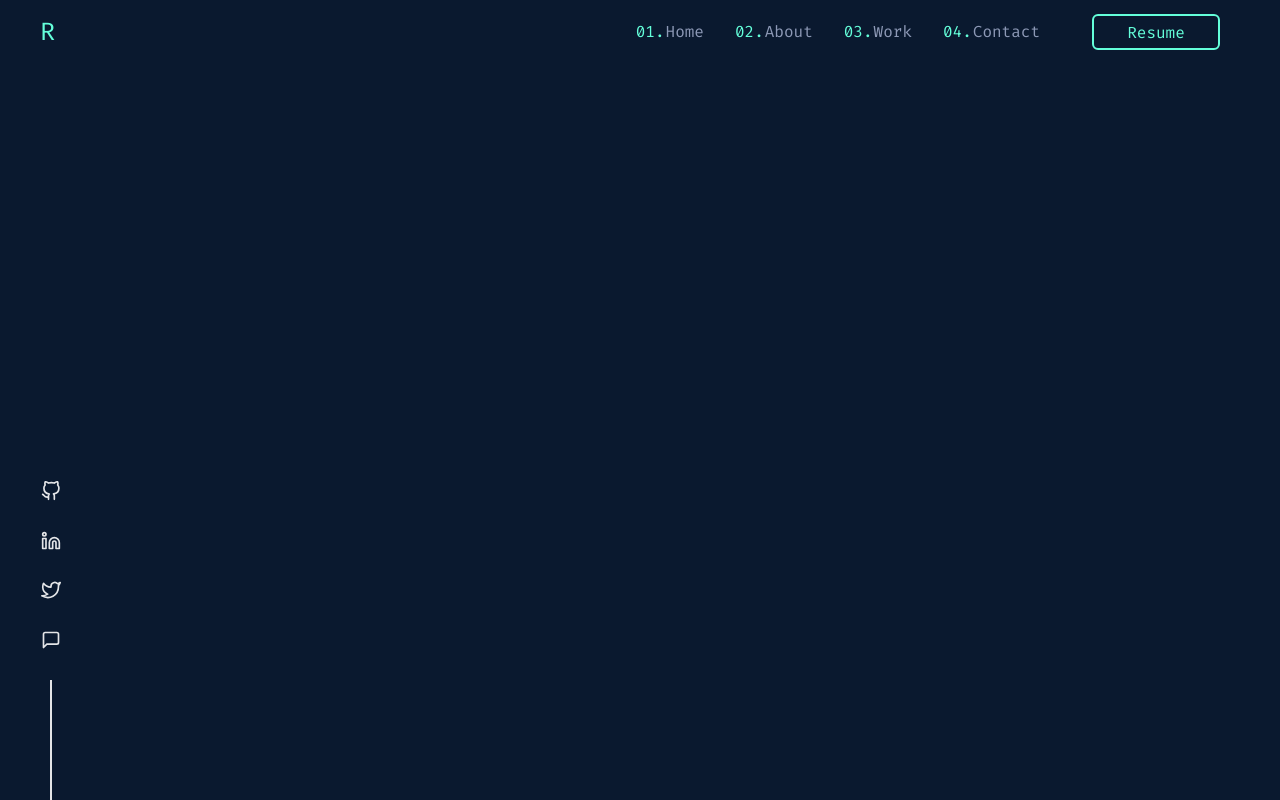
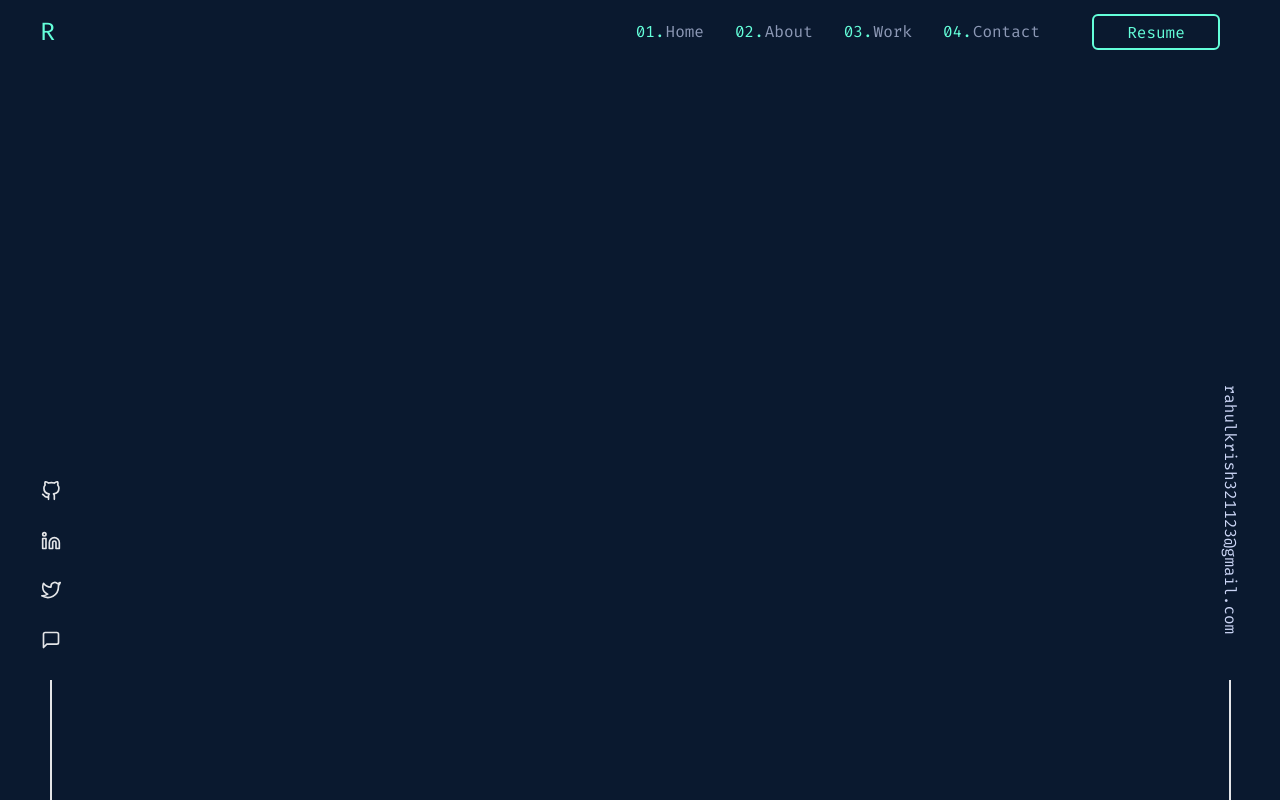
Before and after one commit to RahulKrishna-A/Portfolio, a React (Vite) app in the folder Portfolio/: page / in a window 1280 px wide. Built offline with nearby package versions, Linux system fonts and the light colour scheme.

Commit message:
added feature-right

```diff
--- a/Portfolio/src/Sections/Comps Stylesheets/Feature_sides_left.css
+++ b/Portfolio/src/Sections/Comps Stylesheets/Feature_sides_left.css
@@ -61,3 +61,34 @@ li{
     width: 0;
     border: 1px solid rgba(255, 255, 255, 0.89);
 }
+
+/*------------------Right*/
+#feature_right{
+    animation: appear 1.1s ease-in-out ;
+    display: flex;
+    width: 20px;
+    flex-direction:column ;
+    justify-content: center;
+    align-items: center;
+    /*background-color: #2f81f7;*/
+    position: fixed;
+    bottom: 0;
+    right: 40px;
+}
+
+.feature_right_a__mail{
+
+    font-family: var(--font-mono);
+    /*rotate: y -270deg;*/
+    color: #ccd6f6;
+    text-decoration: None;
+    /*height: 40vh;*/
+    transform: rotate(90deg);
+    transform-origin: center center  ;
+    margin-bottom: 20vh;
+}
+
+.feature_right_a__mail:hover{
+    color: var(--green);
+
+}
--- /dev/null
+++ b/Portfolio/src/Sections/Comps/Feature_sides_Right.jsx
@@ -0,0 +1,14 @@
+function Feature_sides_Right(){
+    return(
+
+        <div id = {"feature_right"}>
+            <a className={"feature_right_a__mail"} href={"mailto:rahulkrish321123@gmail.com"}>rahulkrish321123@gmail.com</a>
+            <div className={"Line"}>
+
+            </div>
+        </div>
+    )
+}
+
+
+export default Feature_sides_Right
--- a/Portfolio/src/Sections/Home.jsx
+++ b/Portfolio/src/Sections/Home.jsx
@@ -3,6 +3,7 @@ import Nav from "./Comps/Nav.jsx";
 import React, { useState, useEffect } from 'react';
 import {color} from "framer-motion";
 import Feature_sides_left from "./Comps/Feature_sides_left.jsx";
+import Feature_sides_Right from "./Comps/Feature_sides_Right.jsx";
 
 
 function Home(){
@@ -26,6 +27,7 @@ function Home(){
         <div className={"Section_Container Whole_app"}>
             <Nav hamburgerMenu={windowWidth>=800}/>
             {windowWidth>=800 && <Feature_sides_left appears={windowWidth>=800}/>}
+            {windowWidth>=800 && <Feature_sides_Right />}
 
         </div>
     )
```
